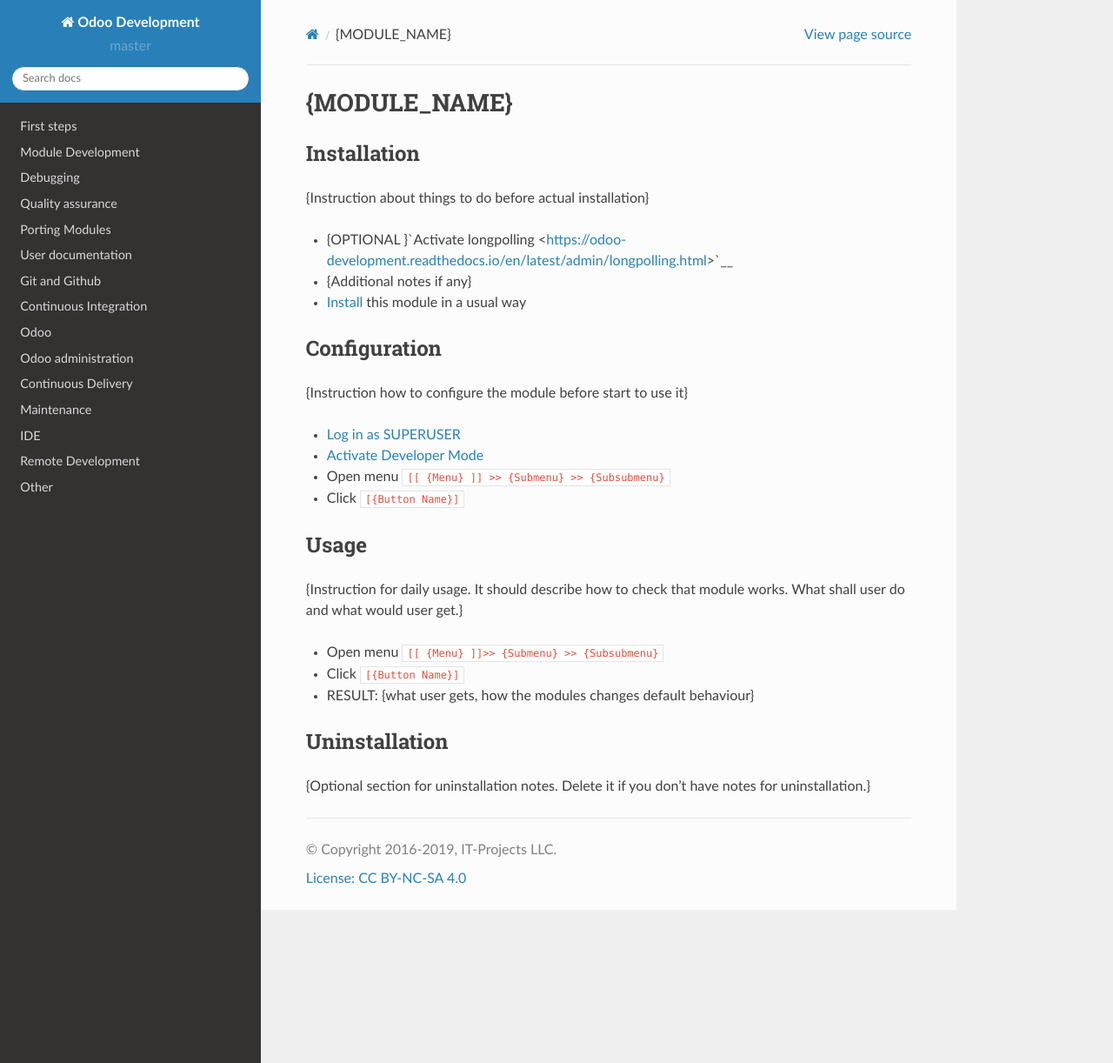
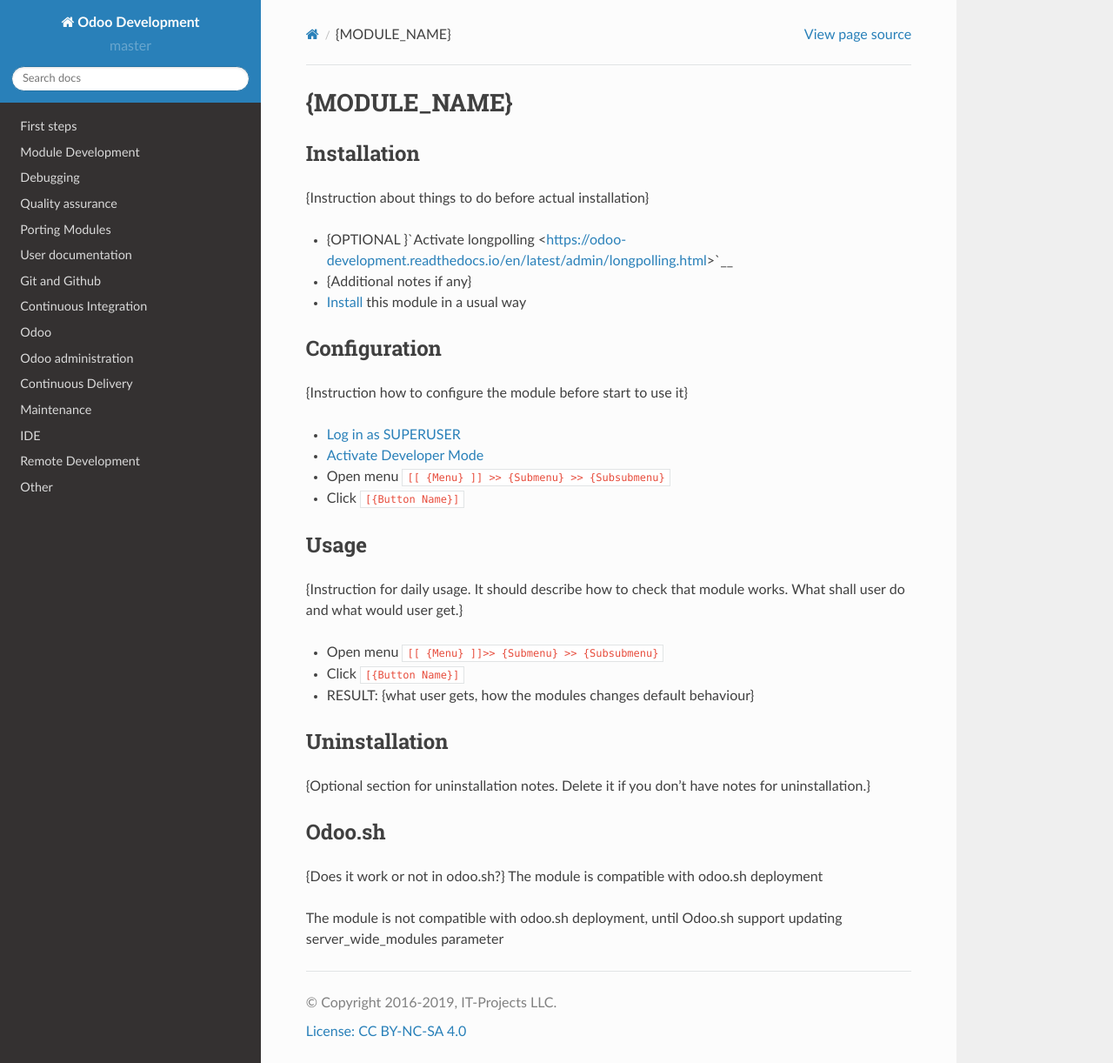
Before and after one commit to itpp-labs/odoo-development, a Sphinx documentation site: the page built from docs/dev/docs/templates/doc/index.rst, in a window 1280 px wide and 1222 px high. Shown: the whole window at 87% size. Built offline with Sphinx 7.4.7 and the Read the Docs theme 2.0.0, drawn with Linux system fonts in a browser that asks for light colours.

Commit message:
Update index.rst

```diff
--- a/docs/dev/docs/templates/doc/index.rst
+++ b/docs/dev/docs/templates/doc/index.rst
@@ -33,3 +33,11 @@
 ==============
 
 {Optional section for uninstallation notes. Delete it if you don't have notes for uninstallation.}
+
+Odoo.sh
+=======
+
+{Does it work or not in odoo.sh?}
+The module is compatible with odoo.sh deployment
+
+The module is not compatible with odoo.sh deployment, until Odoo.sh support updating server_wide_modules parameter
```
